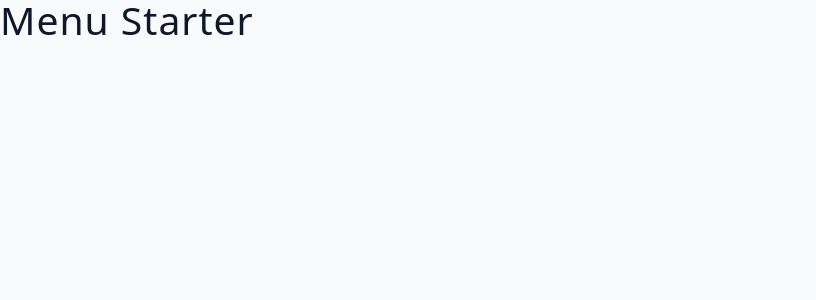
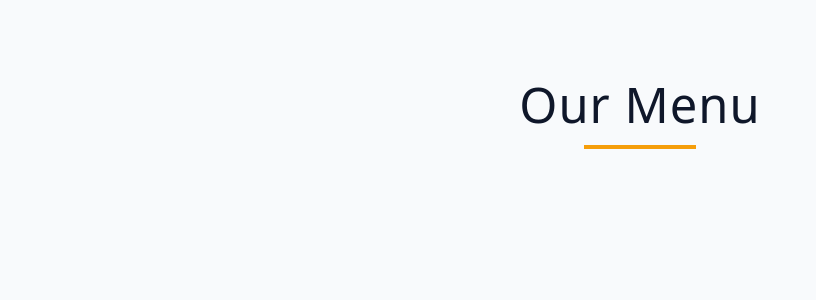
Before and after one commit to luc4s-git/menu, a React (Vite) app: page / in a window 1280 px wide. Shown: the top 300 px of the page, without its empty margins (0-816 px from the left). Built offline with nearby package versions, Linux system fonts and the light colour scheme.

Commit message:
title component

```diff
--- a/src/App.jsx
+++ b/src/App.jsx
@@ -1,4 +1,10 @@
+import Title from './components/Title';
+
 const App = () => {
-  return <h2>Menu Starter</h2>;
+  return (
+    <main className="menu">
+      <Title>our menu</Title>
+    </main>
+  );
 };
 export default App;
--- /dev/null
+++ b/src/components/Title.jsx
@@ -0,0 +1,8 @@
+export default function Title({ children }) {
+  return (
+    <>
+      <h1 className="title">{children}</h1>
+      <div className="title-underline"></div>
+    </>
+  );
+}
```
